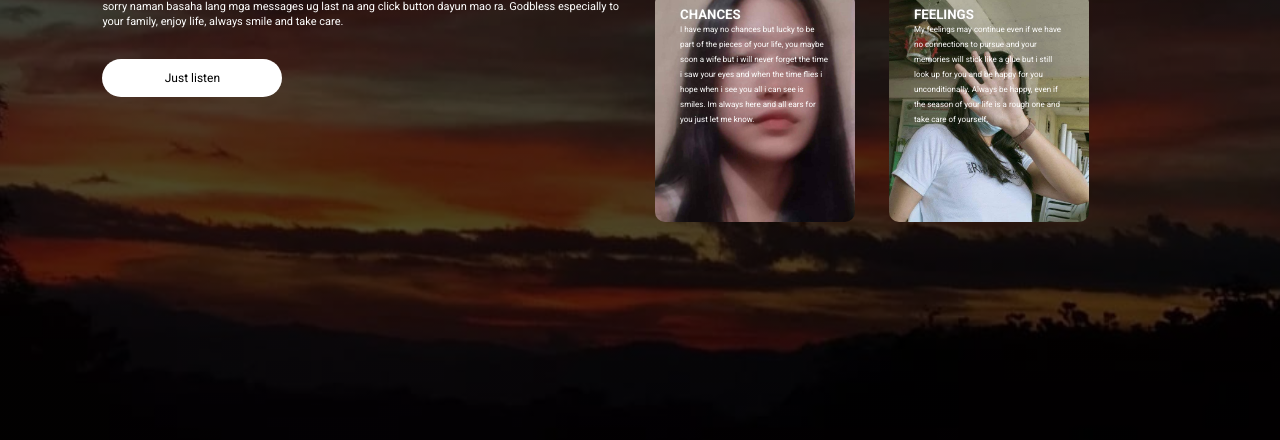
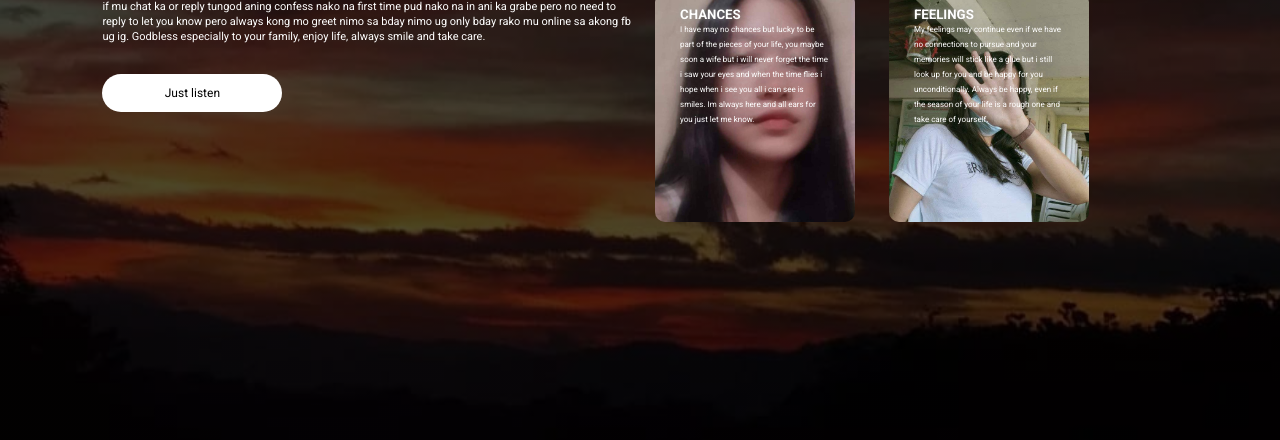
Before and after one commit to Wamel0n/allaboutrose.com, a plain HTML site: page index.html in a window 1280 px wide. Shown: the part 600-1040 px from the top of the page. Drawn offline with nearby package versions, Linux system fonts and the light colour scheme.

Commit message:
Update index.html

```diff
--- a/index.html
+++ b/index.html
@@ -19,7 +19,7 @@
         <div class="row">
             <div class="col">
                 <h1>Hi! <span class="auto-type"></span></h1>
-                <p>Welcome rose to the cringe effort airlines charot bitaw Happy birthday ge try jud nako na dili kaayu cringe ha sorry naman basaha lang mga messages ug last na ang click button dayun mao ra. Godbless especially to your family, enjoy life, always smile and take care.</p>
+                <p>Welcome rose to the cringe effort airlines charot bitaw Happy birthday ge try jud nako na dili kaayu cringe ha sorry naman basaha lang mga messages ug last na ang click button dayun kablo kong last message nani nato if mu chat ka or reply tungod aning confess nako na first time pud nako na in ani ka grabe pero no need to reply to let you know pero always kong mo greet nimo sa bday nimo ug only bday rako mu online sa akong fb ug ig. Godbless especially to your family, enjoy life, always smile and take care.</p>
             <a href="https://www.youtube.com/watch?v=1nml-_YE2OU">
                 <button type="button">Just listen</button>
             </a>
```
